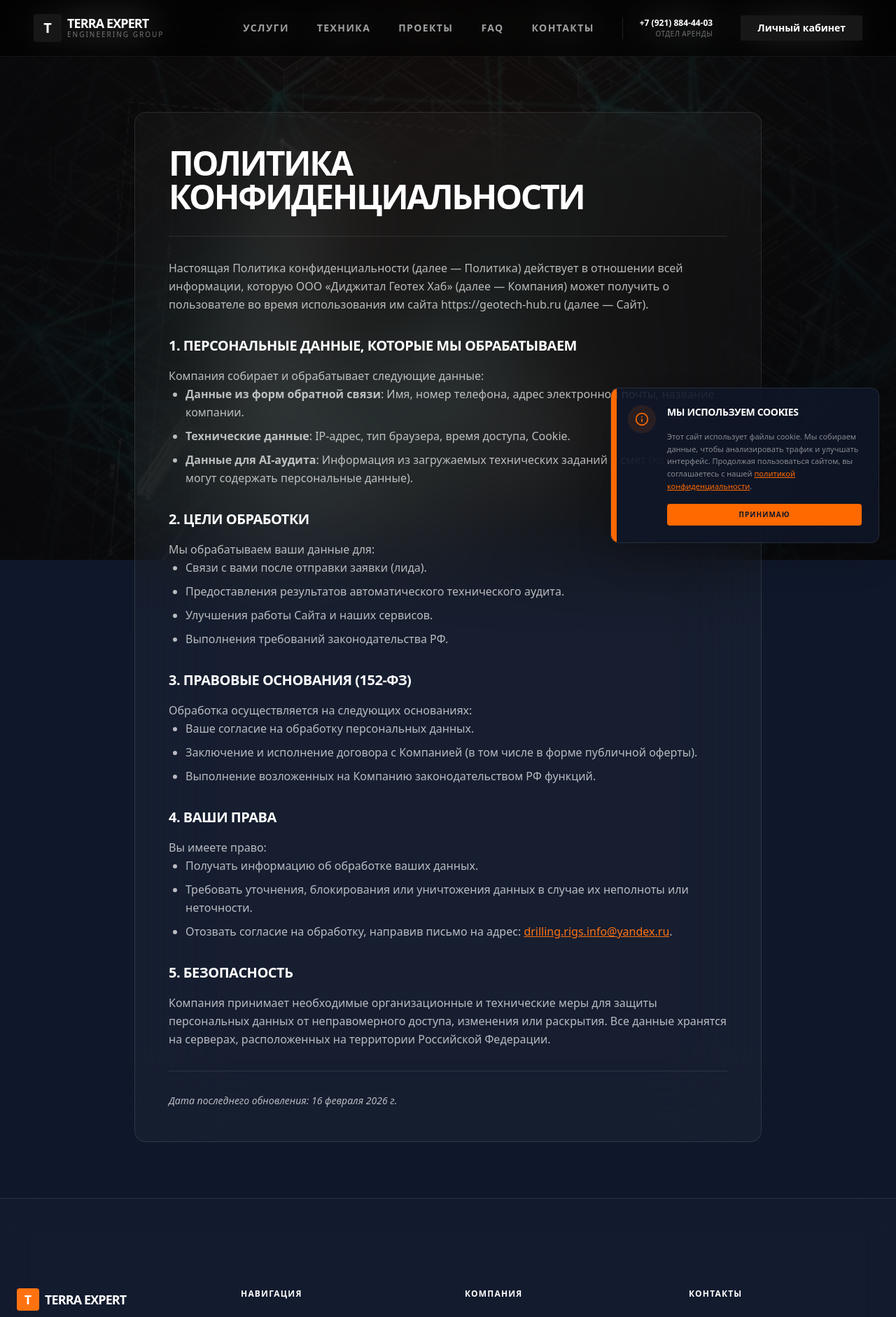
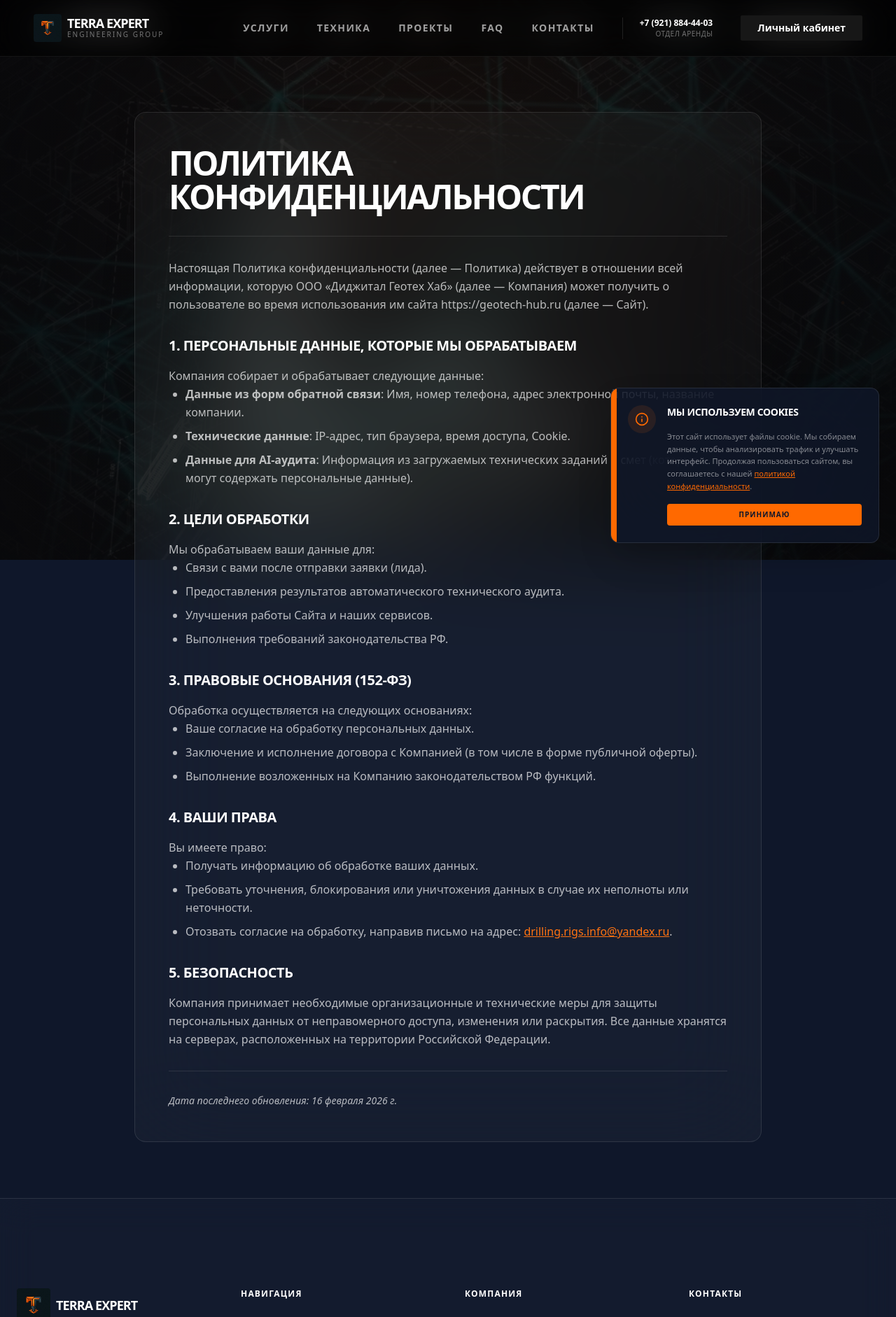
Before and after one commit to Viphunter83/Digital-Geotech-Hub, a Next.js app in the folder frontend/: page /privacy in a window 1280 px wide. Shown: the top 1882 px of the page at 70% size. Built offline with nearby package versions, Linux system fonts and the light colour scheme; no server answers.

Commit message:
style: use premium graphical logo across all UI components

```diff
--- a/frontend/src/app/dashboard/layout.tsx
+++ b/frontend/src/app/dashboard/layout.tsx
@@ -3,6 +3,7 @@
 import { useEffect, useState } from "react";
 import { useRouter, usePathname } from "next/navigation";
 import Link from "next/link";
+import Image from "next/image";
 import {
     LayoutDashboard,
     FileSearch,
@@ -77,8 +78,13 @@ export default function DashboardLayout({
                 {/* Logo */}
                 <div className="h-16 flex items-center px-4 border-b border-white/5">
                     <Link href="/" className="flex items-center gap-3 group overflow-hidden">
-                        <div className="w-9 h-9 bg-gradient-to-br from-orange-500 to-orange-600 flex items-center justify-center rounded-lg shrink-0 shadow-lg shadow-orange-500/10">
-                            <span className="text-white font-black text-lg">T</span>
+                        <div className="w-9 h-9 relative overflow-hidden rounded-lg shrink-0 shadow-lg shadow-orange-500/10">
+                            <Image
+                                src="/logo.png?v=2"
+                                alt="Terra Expert"
+                                fill
+                                className="object-contain"
+                            />
                         </div>
                         {!collapsed && (
                             <div className="flex flex-col whitespace-nowrap">
@@ -140,8 +146,13 @@ export default function DashboardLayout({
                     <aside className="absolute left-0 top-0 h-full w-[260px] bg-[#0D1117] border-r border-white/5 p-4 flex flex-col">
                         <div className="flex items-center justify-between mb-6">
                             <div className="flex items-center gap-3">
-                                <div className="w-9 h-9 bg-gradient-to-br from-orange-500 to-orange-600 flex items-center justify-center rounded-lg">
-                                    <span className="text-white font-black text-lg">T</span>
+                                <div className="w-9 h-9 relative overflow-hidden rounded-lg">
+                                    <Image
+                                        src="/logo.png?v=2"
+                                        alt="Terra Expert"
+                                        fill
+                                        className="object-contain"
+                                    />
                                 </div>
                                 <span className="font-black text-sm uppercase tracking-tighter">Terra Expert</span>
                             </div>
--- a/frontend/src/components/layout/Footer.tsx
+++ b/frontend/src/components/layout/Footer.tsx
@@ -1,6 +1,7 @@
 "use client";
 
 import Link from "next/link";
+import Image from "next/image";
 
 import { useEffect, useState } from "react";
 import { fetchSingleton } from "@/lib/directus-fetch";
@@ -26,8 +27,13 @@ export function Footer() {
                 <div className="grid grid-cols-1 md:grid-cols-2 lg:grid-cols-4 gap-12 mb-20">
                     <div className="col-span-1 lg:col-span-1">
                         <Link href="/" className="flex items-center gap-2 mb-6">
-                            <div className="w-8 h-8 bg-accent flex items-center justify-center rounded-lg">
-                                <span className="text-white font-black text-lg">T</span>
+                            <div className="w-12 h-12 relative overflow-hidden rounded-lg">
+                                <Image
+                                    src="/logo.png?v=2"
+                                    alt="Terra Expert"
+                                    fill
+                                    className="object-contain"
+                                />
                             </div>
                             <span className="font-outfit font-black text-lg leading-none tracking-tighter uppercase text-white">Terra Expert</span>
                         </Link>
--- a/frontend/src/components/layout/Navbar.tsx
+++ b/frontend/src/components/layout/Navbar.tsx
@@ -2,6 +2,7 @@
 
 import { motion } from "framer-motion";
 import Link from "next/link";
+import Image from "next/image";
 import { usePathname } from "next/navigation";
 import { Menu, X } from "lucide-react";
 import { useEffect, useState } from "react";
@@ -23,8 +24,13 @@ export function Navbar() {
         <nav className="fixed top-0 left-0 right-0 z-50 bg-black/40 backdrop-blur-xl border-b border-white/5">
             <div className="w-full max-w-[1920px] mx-auto px-6 md:px-12 h-20 flex items-center justify-between">
                 <Link href="/" className="flex items-center gap-2 group">
-                    <div className="w-10 h-10 bg-primary flex items-center justify-center rounded-lg group-hover:bg-accent transition-colors">
-                        <span className="text-white font-black text-xl">T</span>
+                    <div className="w-10 h-10 relative overflow-hidden rounded-lg group-hover:scale-105 transition-transform duration-300">
+                        <Image
+                            src="/logo.png?v=2"
+                            alt="Terra Expert"
+                            fill
+                            className="object-contain"
+                        />
                     </div>
                     <div className="flex flex-col">
                         <span className="font-outfit font-black text-lg leading-none tracking-tighter uppercase text-white">Terra Expert</span>
```
